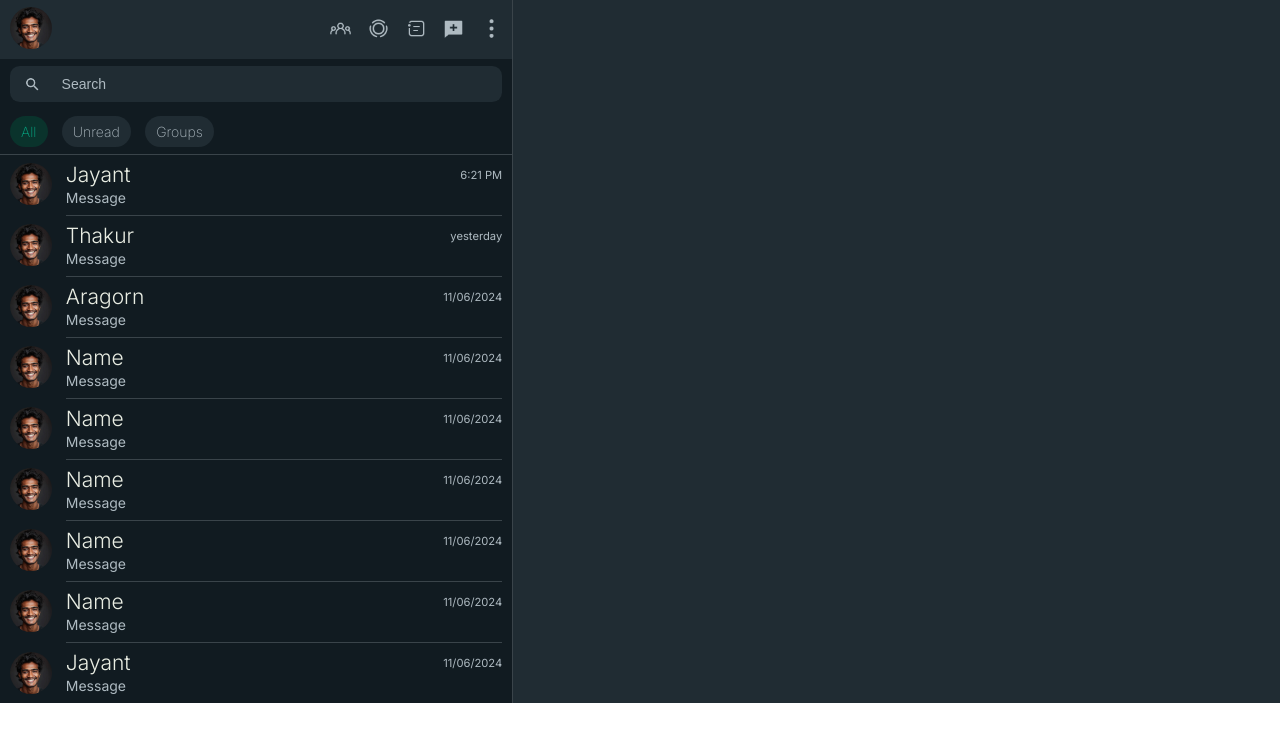
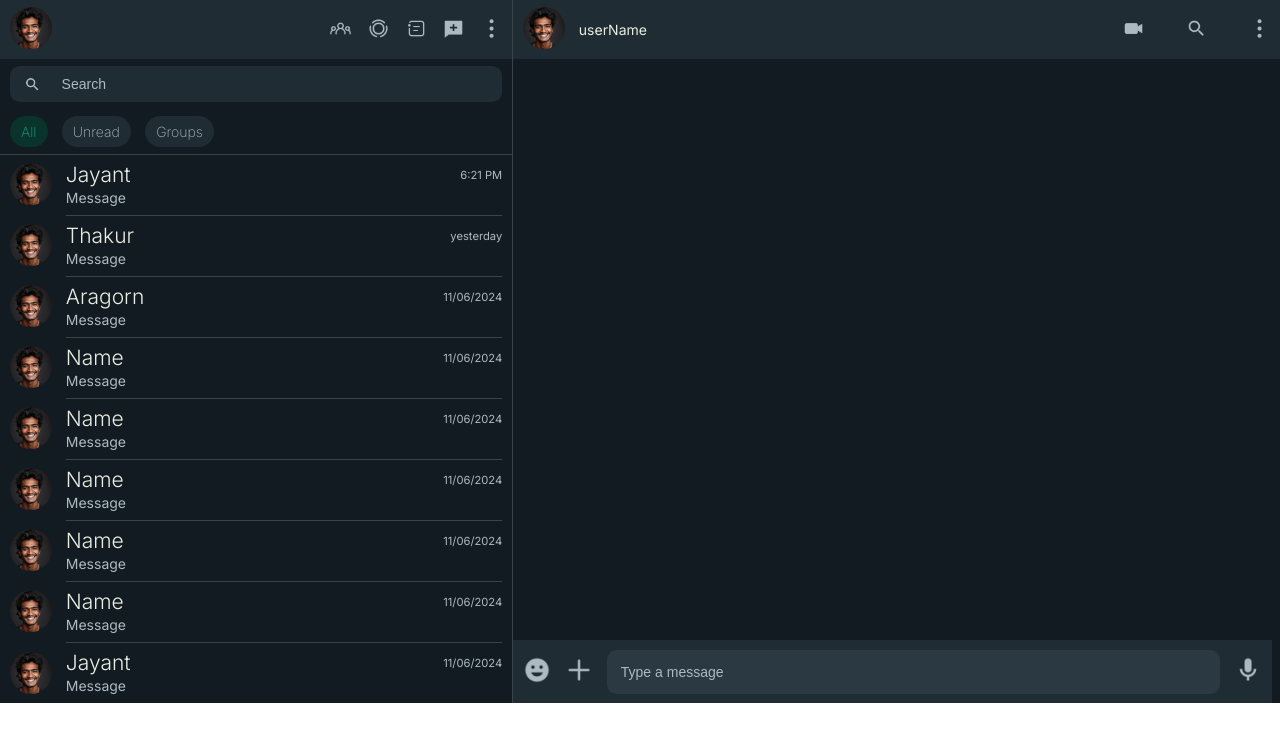
Before and after one commit to Jayant061/whatsApp-clone, a plain HTML site: page index.html in a window 1280 px wide. Drawn offline with Linux system fonts and the light colour scheme.

Commit message:
added chat area

```diff
--- a/index.html
+++ b/index.html
@@ -177,6 +177,37 @@
         </div>
       </div>
       </div>
+      <div class="chatbar">
+        <nav class="chat-nav">
+          <ul class="left-nav">
+            <li><img class="user-img" src="./assets/user.jpg" alt=""></li>
+            <li>userName</li>
+          </ul>
+          <ul class="right-nav">
+            <li><img class="asset-icon" src="./assets/flat-color-icons--video-call.png" alt="video-call-icon"></li>
+            <li><img class="asset-icon" src="./assets/ic--round-search.png" alt="search-icon" title="Search..."></li>
+            <li><img class="asset-icon" src="./assets/charm--menu-kebab.png" alt="menu-icon" title="Menu"></li>
+          </ul>
+        </nav>
+        <div class="chatarea">
+
+        </div>
+        <div class="chat-input">
+          <div class="emoji">
+
+            <img class="chat-icon" src="./assets/mdi--emoji.png" alt="emoji">
+          </div>
+          <div class="attach">
+            <img src="./assets/mingcute--add-line.png" alt="Attach" class="chat-icon" title="Attach">
+          </div>
+          <div class="input">
+            <input type="text" placeholder="Type a message">
+          </div>
+          <div class="microphone">
+            <img src="./assets/mdi--microphone.png" alt="microphone" class="chat-icon">
+          </div>
+        </div>
+      </div>
     </div>
   </body>
 </html>
--- a/styles/home.css
+++ b/styles/home.css
@@ -6,10 +6,12 @@
   --font-family:Inter;
   --user-img:25px;
   --nav-el-pad:0.5rem 0.7rem;
+  --width-cancel:1.4em;
   --text-color:#AEBAC1;
   --selected-tag-bgc:#0A332C;
   --selected-tag-color:#05A884;
   --chat-username-color:#E9EDE3;
+  --chat-input-bgc:#2A3942;
 
 
 }
@@ -20,11 +22,13 @@
 .app{
   background-color: var(--nav-bgc);
   display: flex;
-  align-items: center;
   justify-content: start;
   font-family: Inter;
   .asset-icon{
     width: 1.5em;
+  }
+  .chat-icon{
+    width: 2em;
   }
   .user-img{
     width: 3em;
@@ -48,6 +52,7 @@
         gap: 1.2rem;
         li{
           list-style-type: none;
+          cursor: pointer;
         }
       }
     }
@@ -61,6 +66,7 @@
       border-radius: 0.7em;
       img{
         width: 1.2em;
+        cursor: pointer;
       }
       input{
         flex: 1;
@@ -88,6 +94,7 @@
         border-radius: 1.1em;
         color: var(--text-color);
         font-weight: 200;
+        cursor: pointer;
       }
       .selected-tag{
         background-color: var(--selected-tag-bgc);
@@ -107,13 +114,13 @@
       .chat{
         padding: 0;
         padding-left: 0.7em;
-        width: calc(100% - 1.4em);
+        width: calc(100% - var(--width-cancel));
         display: flex;
         gap: 1em;
         align-items: center;
         cursor: pointer;
         user-img{
-          padding: 0.5em 0;
+          padding: 1em 0;
           transform: translateX(10px);
           transition: transform 0.3s ease-in;
         }
@@ -155,7 +162,77 @@
       }
       }
     }
+
+    .chatbar{
+      position: relative;
+      width: 100%;
+      display: flex;
+      background-color: var(--sidebar-bgc);
+      flex-direction: column;
+      .chat-nav{
+        padding: var(--nav-el-pad);
+        width:calc(100% - var(--width-cancel));
+        background-color:var(--nav-bgc);
+        display: flex;
+        justify-content: space-between;
+        align-items: center;
+        color: var(--chat-username-color);
+        li{
+          cursor: pointer;
+        }
+        .left-nav{
+          display: flex;
+          align-items: center;
+          gap: 1em;
+          list-style-type: none;
+          font-weight: 400;
+          font-size: 1em;
+        }
+        .right-nav{
+          display: flex;
+          align-items: center;
+          align-items: center;
+          gap: 3em;
+          list-style-type: none;
+        }
+      }
+
+      .chat-input{
+        position: absolute;
+        bottom: 0;
+        left: 0;
+        padding: 0.7em;
+        min-width: calc(100% - 2em);
+        background-color: var(--nav-bgc);
+        display: flex;
+        align-items: center;
+        gap:1em;
+        .input{
+          width: 80%;
+          padding-right: 2em;
+
+          input{
+            width: 100%;
+            border-radius: 0.7em;
+            flex: 1;
+            background-color: var(--chat-input-bgc);
+            border:none;
+            outline: none;
+            font-size: 1em;
+            padding: 1em;
+            color: var(--chat-username-color);
+          }
+          ::placeholder{
+            color: var(--text-color);
+          }
+        }
+      }
+
+    }
   }
+
+
+
   .chat .bottom img{
 
     display: block;
```
Also changed, not shown: assets/flat-color-icons--video-call.png (added), assets/mdi--emoji.png (added), assets/mdi--microphone.png (added), assets/mingcute--add-line.png (added).
